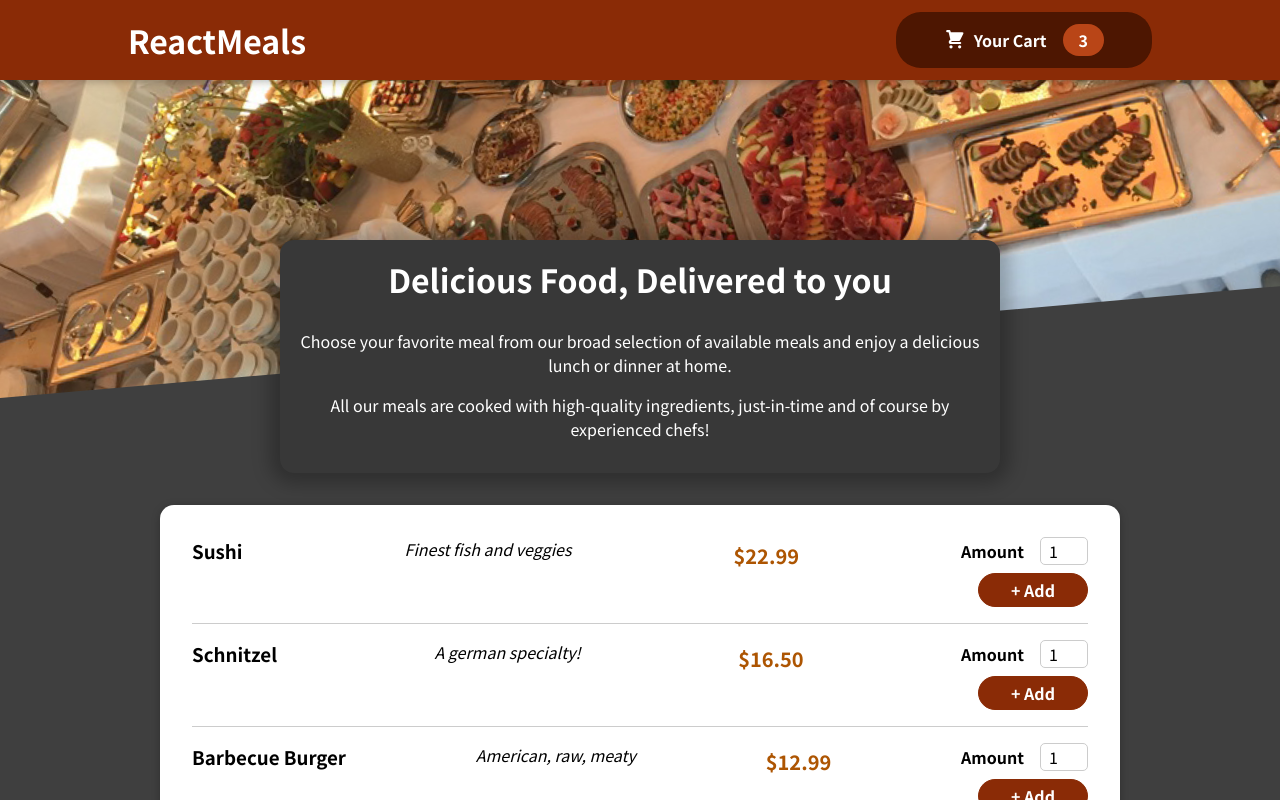
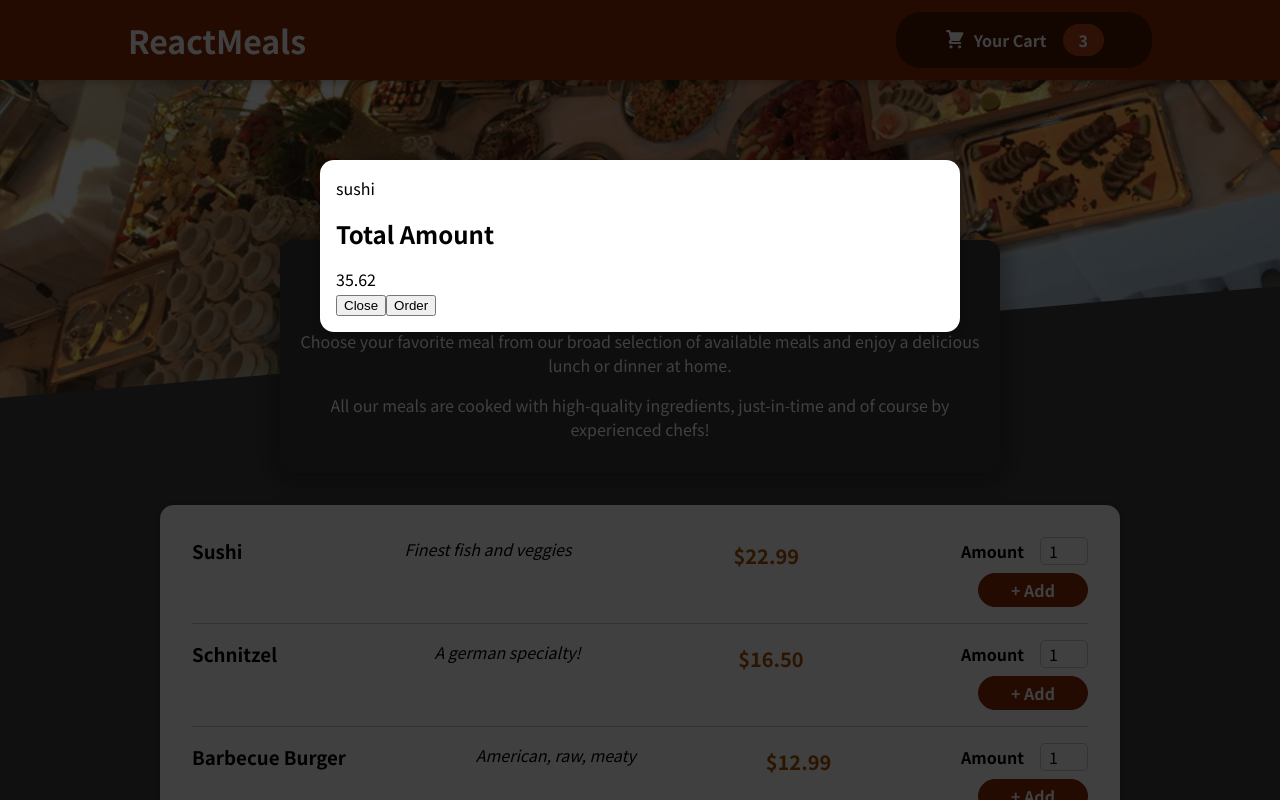
Before and after one commit to erikagreen7777/react-food-order-app, a React (Create React App) app: page / in a window 1280 px wide. Shown: the top 800 px of the page. Built offline with nearby package versions, Linux system fonts and the light colour scheme.

Commit message:
portal added

```diff
--- a/public/index.html
+++ b/public/index.html
@@ -28,6 +28,7 @@
   </head>
   <body>
     <noscript>You need to enable JavaScript to run this app.</noscript>
+    <div id="overlays"></div>
     <div id="root"></div>
     <!--
       This HTML file is a template.
--- a/src/App.js
+++ b/src/App.js
@@ -1,10 +1,12 @@
 import { Fragment } from "react";
 import Header from "./components/Layout/Header";
 import Meals from "./components/Meals/Meals";
+import Cart from "./components/Cart/Cart";
 
 function App() {
   return (
     <Fragment>
+      <Cart />
       <Header />
       <main>
         <Meals />
--- /dev/null
+++ b/src/components/Cart/Cart.js
@@ -0,0 +1,34 @@
+import classes from "./Cart.module.css";
+import Modal from "../UI/Modal";
+
+const Cart = (props) => {
+  const cartItems = (
+    <ul className={classes["cart-items"]}>
+      {[
+        {
+          id: "c1",
+          name: "sushi",
+          amount: 2,
+          price: 12.99,
+        },
+      ].map((item) => (
+        <li key={item.id}>{item.name}</li>
+      ))}
+    </ul>
+  );
+  return (
+    <Modal>
+      {cartItems}
+      <div className={classes.total}>
+        <span>Total Amount</span>
+      </div>
+      <span>35.62</span>
+      <div className={classes.action}>
+        <button className={classes["button--alt"]}>Close</button>
+        <button className={classes.button}>Order</button>
+      </div>
+    </Modal>
+  );
+};
+
+export default Cart;
--- /dev/null
+++ b/src/components/Cart/Cart.module.css
@@ -0,0 +1,46 @@
+.cart-items {
+    list-style: none;
+    margin: 0;
+    padding: 0;
+    max-height: 20rem;
+    overflow: auto;
+  }
+
+  .total {
+    display: flex;
+    justify-content: space-between;
+    align-items: center;
+    font-weight: bold;
+    font-size: 1.5rem;
+    margin: 1rem 0;
+  }
+
+  .actions {
+    text-align: right;
+  }
+
+  .actions button {
+    font: inherit;
+    cursor: pointer;
+    background-color: transparent;
+    border: 1px solid #8a2b06;
+    padding: 0.5rem 2rem;
+    border-radius: 25px;
+    margin-left: 1rem;
+  }
+
+  .actions button:hover,
+  .actions button:active {
+    background-color: #5a1a01;
+    border-color: #5a1a01;
+    color: white;
+  }
+
+  .actions .button--alt {
+    color: #8a2b06;
+  }
+
+  .actions .button {
+    background-color: #8a2b06;
+    color: white;
+  }
--- a/src/components/Meals/AvailableMeals.js
+++ b/src/components/Meals/AvailableMeals.js
@@ -32,6 +32,7 @@
 const AvailableMeals = () => {
   const mealsList = DUMMY_MEALS.map((meal) => (
     <MealItem
+      id={meal.id}
       key={meal.id}
       name={meal.name}
       description={meal.description}
--- a/src/components/Meals/MealItem/MealItemForm.js
+++ b/src/components/Meals/MealItem/MealItemForm.js
@@ -4,7 +4,7 @@
 const MealItemForm = props => {
 return <form className={classes.form}>
     <Input label="Amount" input={{
-        id: 'amount',
+        id: 'amount' + props.id,
         type: 'number',
         min: '1',
         max: '5',
--- /dev/null
+++ b/src/components/UI/Modal.js
@@ -0,0 +1,31 @@
+import { Fragment } from "react";
+
+import classes from "./Modal.module.css";
+import ReactDOM from "react-dom";
+
+export const Backdrop = (props) => {
+  return <div className={classes.backdrop} />;
+};
+
+export const ModalOverlay = (props) => {
+  return (
+    <div className={classes.modal}>
+      <div className={classes.content}>{props.children}</div>
+    </div>
+  );
+};
+
+const portalElement = document.getElementById("overlays");
+const Modal = (props) => {
+  return (
+    <Fragment>
+      {ReactDOM.createPortal(<Backdrop />, portalElement)}
+      {ReactDOM.createPortal(
+        <ModalOverlay>{props.children}</ModalOverlay>,
+        portalElement
+      )}
+    </Fragment>
+  );
+};
+
+export default Modal;
--- /dev/null
+++ b/src/components/UI/Modal.module.css
@@ -0,0 +1,40 @@
+.backdrop {
+    position: fixed;
+    top: 0;
+    left: 0;
+    width: 100%;
+    height: 100vh;
+    z-index: 20;
+    background-color: rgba(0, 0, 0, 0.75);
+  }
+
+  .modal {
+    position: fixed;
+    top: 20vh;
+    left: 5%;
+    width: 90%;
+    background-color: white;
+    padding: 1rem;
+    border-radius: 14px;
+    box-shadow: 0 2px 8px rgba(0, 0, 0, 0.25);
+    z-index: 30;
+    animation: slide-down 300ms ease-out forwards;
+  }
+
+  @media (min-width: 768px) {
+    .modal {
+      width: 40rem;
+      left: calc(50% - 20rem);
+    }
+  }
+
+  @keyframes slide-down {
+    from {
+      opacity: 0;
+      transform: translateY(-3rem);
+    }
+    to {
+      opacity: 1;
+      transform: translateY(0);
+    }
+  }
```
Also changed, not shown: 1 other file (tests, documents, lock files or other folders).
